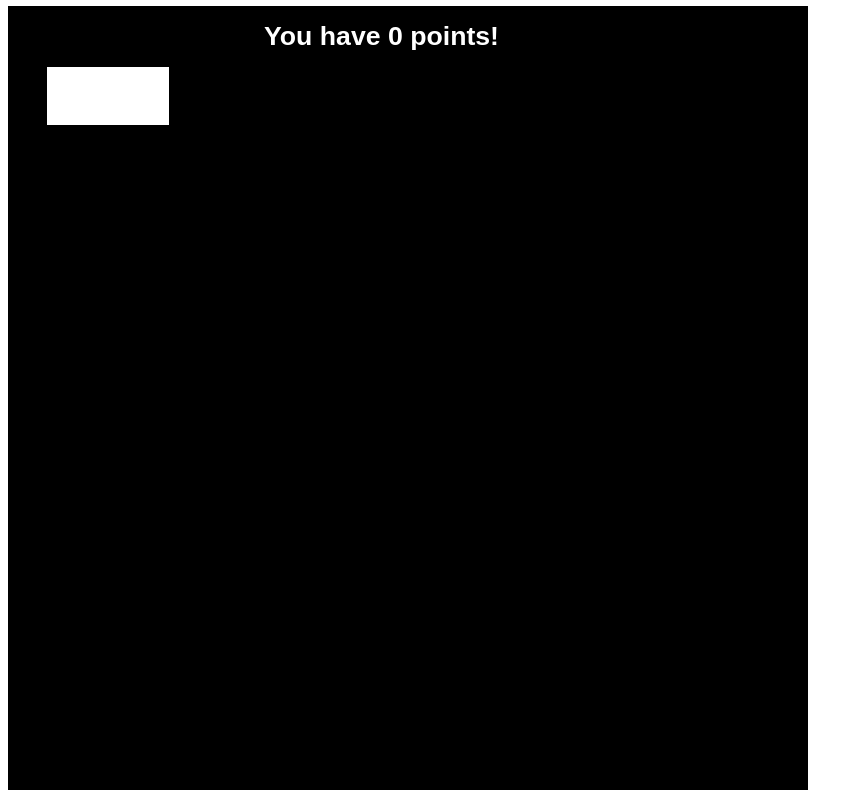
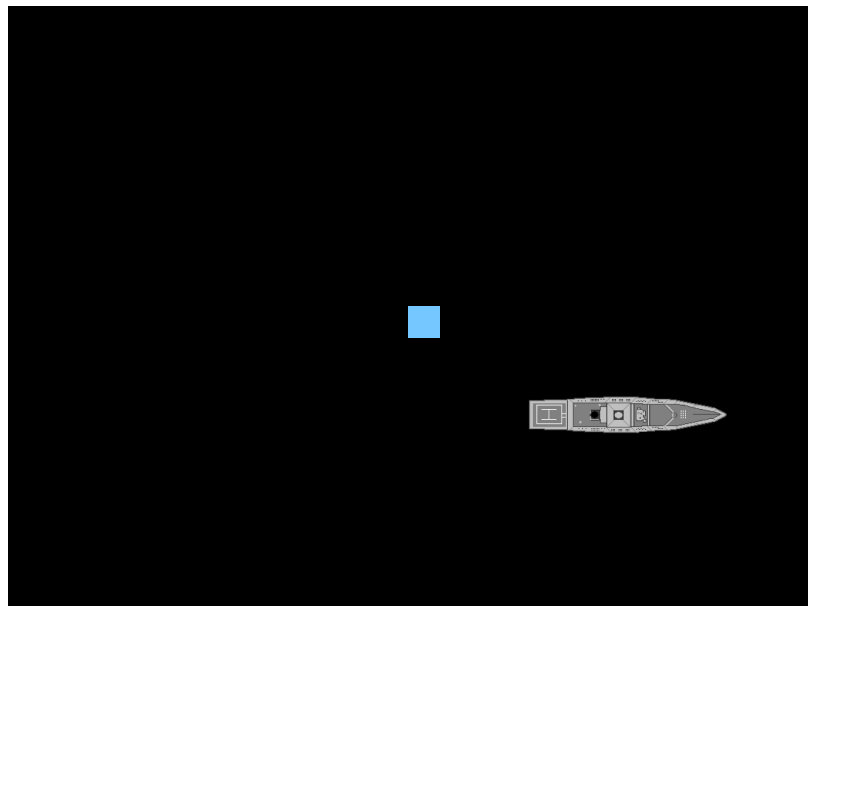
Before and after one commit to mrosales323/ParacosmGame, a plain HTML site: page index.html in a window 1280 px wide. Shown: the part 60-850 px from the top of the page, without its empty margins (0-863 px from the left). After the commit the page ends 800 px from the top, so only its background shows below. Drawn offline with Linux system fonts and the light colour scheme; animation ran at ten frames a second.

Commit message:
Add files via upload

```diff
--- a/index.html
+++ b/index.html
@@ -3,13 +3,14 @@
 	<meta charset="UTF-8" />
 	<title>Phaser Bootstrap</title>
 	<script type="text/javascript" src="/framework/phaser.min.js"></script>
-	<script type="text/javascript" src="/js/tier1Button.js"></script>
+	<script type="text/javascript" src="/js/Player/Player.js"></script>
+	<script type="text/javascript" src="/js/Characters/genericNPCStructure.js"></script>
 	<script type="text/javascript" src="/js/main.js"></script>
 	<link rel="stylesheet" type="text/css" href="css/styles.css">
 </head>
 <body>
 
-	<h1>Slick Clicker 0.0.1</h1>
+	<h1>Paracosm Game</h1>
 
 	<script type="text/javascript">
 	</script>
--- /dev/null
+++ b/js/Characters/genericNPCStructure.js
@@ -0,0 +1,59 @@
+
+var somevar1;
+var somevar2;
+
+var sentences= [
+"sentence 1",
+"sentence 2",
+"sentence 3"
+];
+
+var numberofSentences=3;
+var dialogueCount=0;
+
+var genericNPCStructure = function(xPos,yPos,npcString){
+Phaser.Sprite.call(this,game,xPos,yPos,npcString,null);
+
+//button1.anchor.set(0.5);
+
+
+
+//button1.events.onInputDown.add(button1Click,this);
+console.log("Make a genericNPCStructure. I have no clue why you are doing this.");
+}
+
+genericNPCStructure.prototype= Object.create(Phaser.Sprite.prototype);
+genericNPCStructure.prototype.constructor=player;
+
+
+genericNPCStructure.prototype.create=function(){
+
+}
+
+genericNPCStructure.prototype.update=function(){
+//console.log("MEH");
+}
+
+genericNPCStructure.prototype.talk=function(){
+if(dialogueTimmer!=-1) return;
+
+if(dialogueCount==numberofSentences){
+    dialogueCount=0;
+}
+else{
+
+}
+
+console.log("HEY THERE");
+dialogueTimmer=5;
+dialogue= game.add.text(256,16,sentences[dialogueCount],{fill: "#ffffff"});
+dialogue.text=sentences[dialogueCount];
+
+dialogueCount++;
+}
+
+function button1Click(){
+console.log("YAY");
+button1Level+=1;
+priceText.text="Button Level " + button1Level;
+}
--- /dev/null
+++ b/js/Player/Player.js
@@ -0,0 +1,63 @@
+
+var somevar1;
+var somevar2;
+
+var player = function(xPos,yPos){
+Phaser.Sprite.call(this,game,xPos,yPos,"Player",null);
+
+//button1.anchor.set(0.5);
+
+
+//button1.events.onInputDown.add(button1Click,this);
+console.log("Make my player");
+
+
+ this.game.input.keyboard.addKey(Phaser.Keyboard.LEFT);
+ this.game.input.keyboard.addKey(Phaser.Keyboard.RIGHT);
+ this.game.input.keyboard.addKey(Phaser.Keyboard.DOWN);
+ this.game.input.keyboard.addKey(Phaser.Keyboard.UP);
+
+
+}
+
+player.prototype= Object.create(Phaser.Sprite.prototype);
+player.prototype.constructor=player;
+
+
+player.prototype.create=function(){
+
+}
+
+player.prototype.talk=function(player, npc){
+npc.talk();
+}
+
+player.prototype.update=function(){
+//console.log("MEH");
+
+ 	if (game.input.keyboard.isDown(Phaser.Keyboard.LEFT))
+    {
+        this.body.x -= 4;
+    }
+    else if (game.input.keyboard.isDown(Phaser.Keyboard.RIGHT))
+    {
+        this.body.x += 4;
+    }
+
+    if (game.input.keyboard.isDown(Phaser.Keyboard.UP))
+    {
+        this.body.y -= 4;
+    }
+    else if (game.input.keyboard.isDown(Phaser.Keyboard.DOWN))
+    {
+        this.body.y += 4;
+    }
+
+   game.physics.arcade.collide(character, npc1);
+}
+
+function button1Click(){
+console.log("YAY");
+button1Level+=1;
+priceText.text="Button Level " + button1Level;
+}
--- a/js/main.js
+++ b/js/main.js
@@ -1,4 +1,4 @@
-var game = new Phaser.Game(800, 1200, Phaser.AUTO, '', { preload: preload, create: create, update: update });
+var game = new Phaser.Game(800, 600, Phaser.AUTO, '', { preload: preload, create: create, update: update });
 function getRandomIntInclusive(min, max) {
   min = Math.ceil(min);
   max = Math.floor(max);
@@ -7,24 +7,60 @@ function getRandomIntInclusive(min, max) {
 
 var counter=0;
 var text;
+
+var character;
+var npc1;
+
+var dialogue;
+var dialogueTimmer=-1;
+
 function preload(){
-this.game.load.image('ship','assets/img/ship.png');
-this.game.load.image("tier1Button","assets/img/Buttons/buttonTier1.png");
-this.game.load.image("masterClickButton","assets/img/Buttons/buttonTier1.png");
+	this.game.load.image('ship','assets/img/ship.png');
+	this.game.load.image("tier1Button","assets/img/Buttons/buttonTier1.png");
+	this.game.load.image("masterClickButton","assets/img/Buttons/buttonTier1.png");
+	this.game.load.image("Player","assets/img/Player/player.png");
+
 }
 
+function createAllNPCS(){
+
+	npc1= new genericNPCStructure(game.world.centerX*1.3,game.world.centerY*1.3,"ship");
+	this.game.physics.arcade.enable(npc1);
+	npc1.enableBody=true;
+	npc1.body.collideWorldBounds=true;
+	npc1.body.immovable=true;
+	game.add.existing(npc1);
+
+}
+
+function createCharacter(){
+	character= new player(game.world.centerX,game.world.centerY);
+	this.game.physics.arcade.enable(character);
+	character.enableBody=true;
+	character.body.collideWorldBounds=true;
+
+	character.body.onCollide = new Phaser.Signal();
+	character.body.onCollide.add(character.talk, this);
+
+	game.add.existing(character);
+}
 
 function create(){
+	this.game.physics.startSystem(Phaser.Physics.ARCADE);
+	createAllNPCS();
+	createCharacter();
+	game.time.events.loop(Phaser.Timer.SECOND, dialogueCountDown, this);
 //var image= game.add.sprite(game.world.centerX*.2,game.world.centerY*.1,"tier1Button");
 //image.anchor.set(0.5);
 //image.inputEnabled=true;
+/*
 text= game.add.text(256,16,"",{fill: "#ffffff"});
 var but=new button1();
 but.anchor.set(0.5);
 but.inputEnabled=true;
 but.events.onInputDown.add(button1Click,this);
 game.add.existing(but);
-game.time.events.loop(Phaser.Timer.SECOND, updateCounter, this);
+
 //image.events.onInputDown.add(listener,this);
 /*
 this.game.physics.startSystem(Phaser.Physics.ARCADE); //start up the arcade physics system
@@ -51,11 +87,12 @@ for(var i=0; i<=ships.length; i++){
 }
 
 function listener(){
-counter++;
-text.text="You clicked "+ counter + " times!";
+	counter++;
+//text.text="You clicked "+ counter + " times!";
 }
 
 function update(){
+	 game.physics.arcade.collide(character, npc1);
 /*
 	for (var i=0, len=ships.children.length; i<len; i++){
 	if((ships.children[i].x<0-ships.children[i].width) && ships.children[i].body.velocity.x<0){
@@ -75,13 +112,24 @@ function render(){
 }
 
 
-function updateCounter(){
-console.log("RUN AN UPDATE222");
+function dialogueCountDown(){
 
-counter+=(button1BaseMoney*button1Level)*(button1BasePower);
+	if(dialogueTimmer==0){
+		//clear dialogue
+		dialogue.destroy();
+		dialogueTimmer=-1;
+		console.log("Boom");
+	}
+	else if(dialogueTimmer>0){
+		console.log(dialogueTimmer);
+		dialogueTimmer--;
+	}
+
+
+//counter+=(button1BaseMoney*button1Level)*(button1BasePower);
 
 
 
-counter=Number((counter).toFixed(3)); // 6.7
-text.text="You have "+ counter + " points!";
+//counter=Number((counter).toFixed(3)); // 6.7
+//text.text="You have "+ counter + " points!";
 }
```
Also changed, not shown: assets/img/Player/player.png (added).
